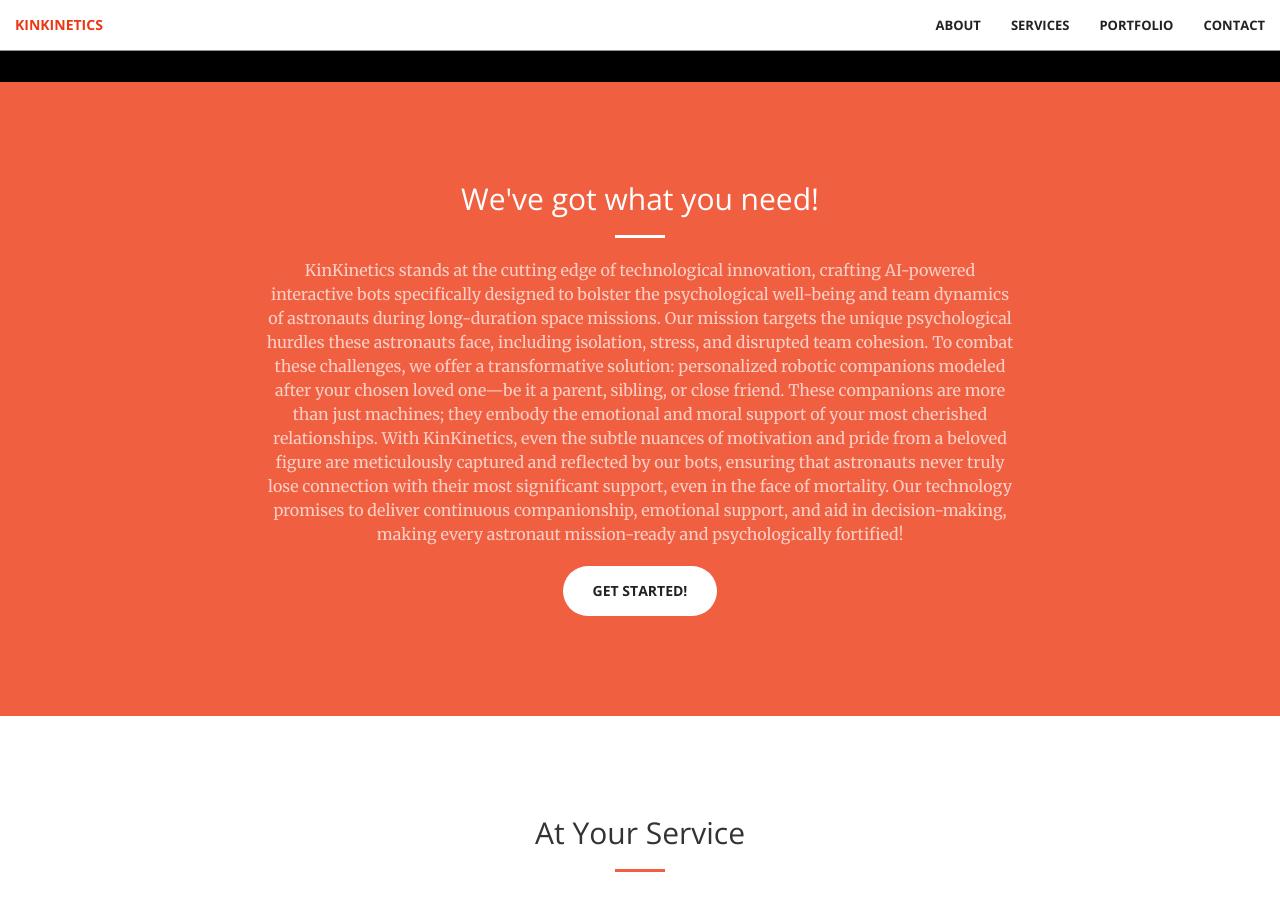
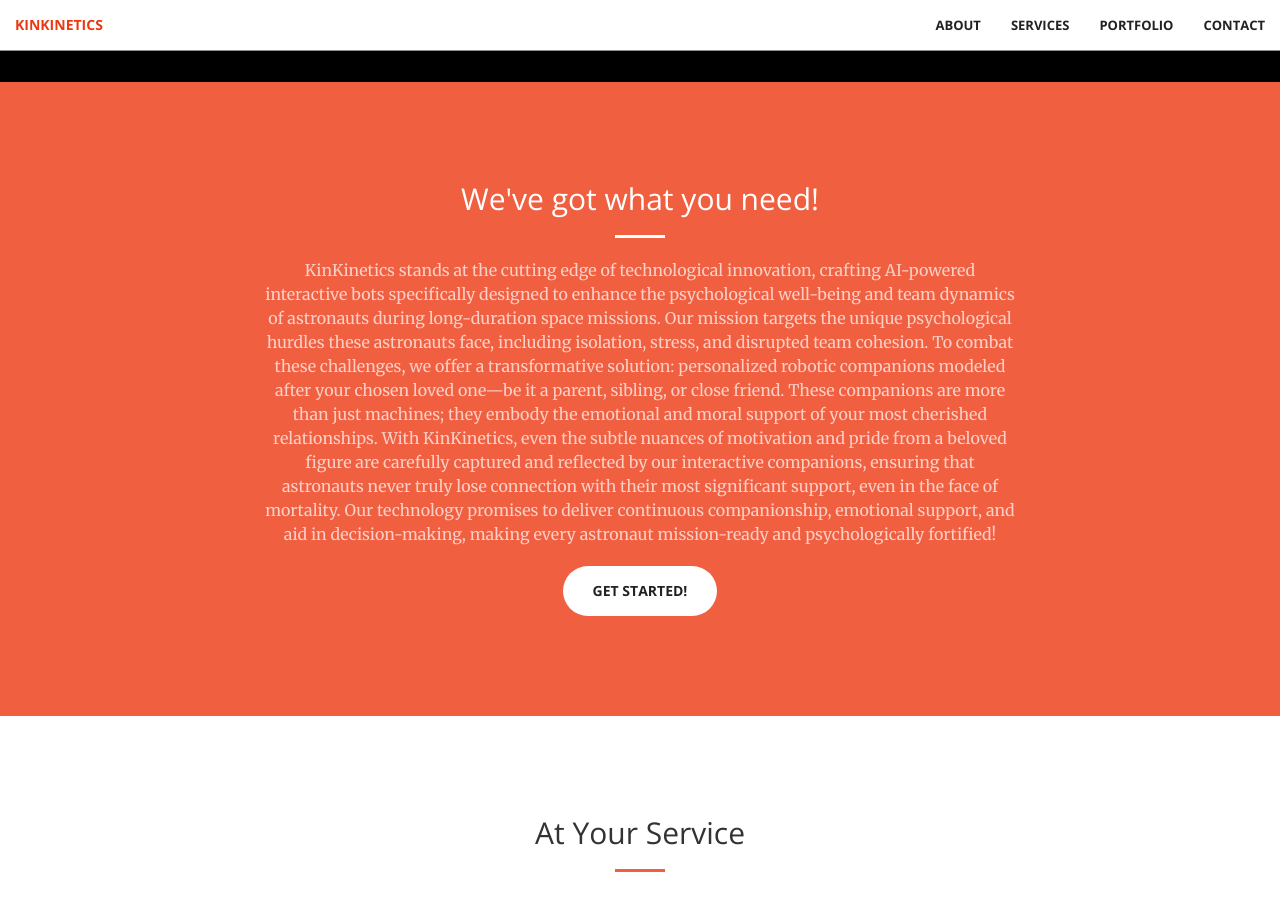
Before and after one commit to ramdaskinkinetics/KavyaKinKineticsCopy1.github.io, a Jekyll site: the page built from index.html, in a window 1280 px wide and 900 px high, scrolled down 818 px. Built offline with Jekyll 4.4.1, drawn with Linux system fonts in a browser that asks for light colours.

```diff
--- a/_includes/call-to-action.html
+++ b/_includes/call-to-action.html
@@ -4,7 +4,7 @@
             <div class="col-lg-8 col-lg-offset-2 text-center">
                 <h2 class="section-heading">We've got what you need!</h2>
                 <hr class="light">
-                <p class="text-faded">KinKinetics stands at the cutting edge of technological innovation, crafting AI-powered interactive bots specifically designed to bolster the psychological well-being and team dynamics of astronauts during long-duration space missions. Our mission targets the unique psychological hurdles these astronauts face, including isolation, stress, and disrupted team cohesion. To combat these challenges, we offer a transformative solution: personalized robotic companions modeled after your chosen loved one—be it a parent, sibling, or close friend. These companions are more than just machines; they embody the emotional and moral support of your most cherished relationships. With KinKinetics, even the subtle nuances of motivation and pride from a beloved figure are meticulously captured and reflected by our bots, ensuring that astronauts never truly lose connection with their most significant support, even in the face of mortality. Our technology promises to deliver continuous companionship, emotional support, and aid in decision-making, making every astronaut mission-ready and psychologically fortified!</p>
+                <p class="text-faded">KinKinetics stands at the cutting edge of technological innovation, crafting AI-powered interactive bots specifically designed to enhance the psychological well-being and team dynamics of astronauts during long-duration space missions. Our mission targets the unique psychological hurdles these astronauts face, including isolation, stress, and disrupted team cohesion. To combat these challenges, we offer a transformative solution: personalized robotic companions modeled after your chosen loved one—be it a parent, sibling, or close friend. These companions are more than just machines; they embody the emotional and moral support of your most cherished relationships. With KinKinetics, even the subtle nuances of motivation and pride from a beloved figure are carefully captured and reflected by our interactive companions, ensuring that astronauts never truly lose connection with their most significant support, even in the face of mortality. Our technology promises to deliver continuous companionship, emotional support, and aid in decision-making, making every astronaut mission-ready and psychologically fortified!</p>
                 <a href="#" class="btn btn-default btn-xl">Get Started!</a>
             </div>
         </div>
--- a/_includes/portfolio.html
+++ b/_includes/portfolio.html
@@ -32,12 +32,12 @@
                 </a>
             </div>
             <div class="col-lg-4 col-sm-6">
-                <a href="{{ site.baseurl }}/projects/non-verbal-communication.html" class="portfolio-box">
+                <a href="{{ site.baseurl }}/projects/Cognitive-suport.html" class="portfolio-box">
                     <img src="img/portfolio/3.jpg" class="img-responsive" alt="">
                     <div class="portfolio-box-caption">
                         <div class="portfolio-box-caption-content">
                             <div class="project-category text-faded">
-                                Non-Verbal Communication
+                                Cognitive Support
                             </div>
                             <div class="project-name">
                                 Understanding and utilizing non-verbal cues.
--- a/projects/N-LDSM.html
+++ b/projects/N-LDSM.html
@@ -15,9 +15,7 @@ title: Neuroeconomics and its role for Long Duration Space Missions
             <div class="col-lg-12">
                 <img src="{{ site.baseurl }}/img/portfolio/5.jpg" class="img-responsive" alt="">
                 <p>
-                    Neuroeconomics is an interdisciplinary field that seeks to explain human decision making, the ability to process multiple alternatives and to follow a course of action. It combines research from neuroscience, experimental and behavioral economics, and cognitive and social psychology.
-
-As we explore the possibility of long duration space missions, understanding the role of neuroeconomics becomes paramount. In the confined, high-stress environment of a space mission, the decision-making process can have life or death consequences.
+                    Neuroeconomics is an interdisciplinary field that seeks to explain human decision making, the ability to process multiple alternatives and to follow a course of action. It combines research from neuroscience, experimental and behavioral economics, and cognitive and social psychology.As we explore the possibility of long duration space missions, understanding the role of neuroeconomics becomes paramount. In the confined, high-stress environment of a space mission, the decision-making process can have life or death consequences.
 
 Understanding how the brain functions in these environments is crucial for improving the selection and training of astronauts, for optimizing their performance and for designing more ergonomic spacecraft. It also provides insights into how we can create a sustainable living and working environment in space, which can contribute to long-term space colonization strategies.
 
```
Also changed, not shown: projects/emotional-intelligence.html (+1 -7 lines), projects/nldsm.html (deleted, +0 -43 lines), projects/Cognitive-suport.html (renamed from projects/non-verbal-communication.html), 1 other file.
